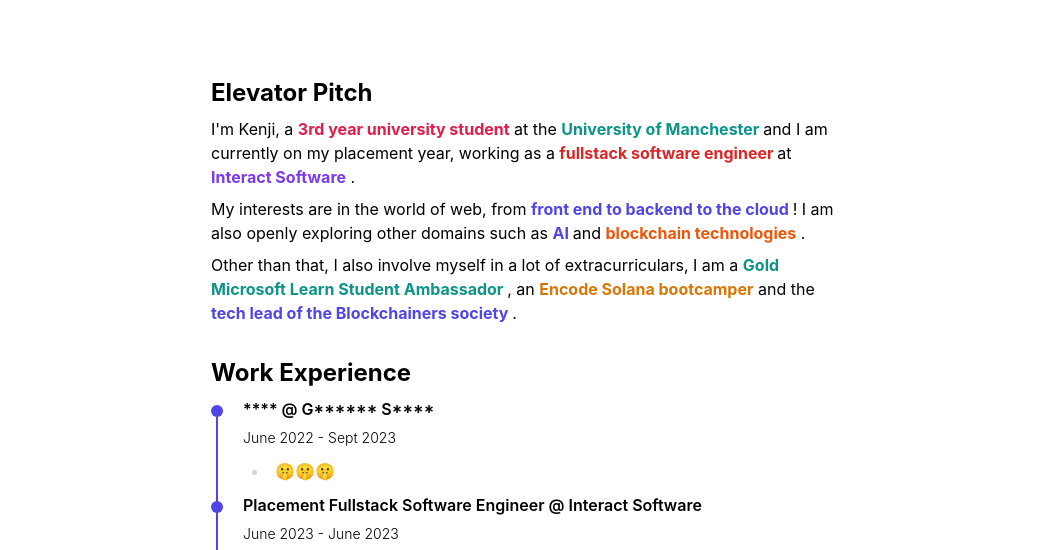
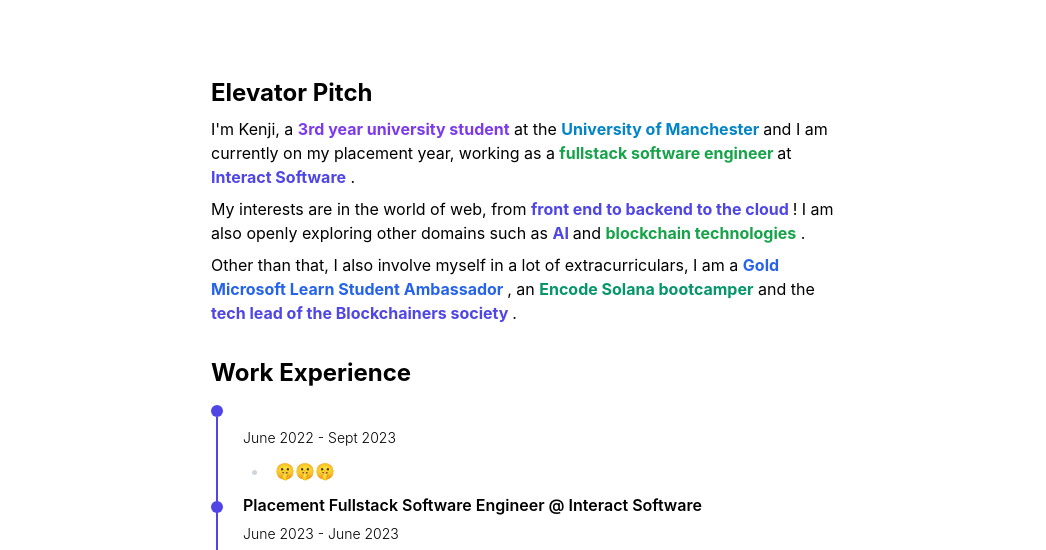
Before and after one commit to KenjiPcx/KenjiDocs, an Astro site in the folder kenji-docs/: page /about in a window 1280 px wide. Shown: the part 227-777 px from the top of the page, without its empty margins (117-1163 px from the left). Built offline with nearby package versions, Linux system fonts and the light colour scheme; Astro itself is replaced by a stand-in of ours.

Commit message:
Added responsiveness for small screens and spoilers

```diff
--- a/kenji-docs/src/components/Highlight.astro
+++ b/kenji-docs/src/components/Highlight.astro
@@ -1,9 +1,5 @@
 ---
 const colors = [
-  "text-red-600",
-  "text-orange-600",
-  "text-amber-600",
-  "text-yellow-600",
   "text-green-600",
   "text-emerald-600",
   "text-teal-600",
@@ -11,7 +7,6 @@
   "text-blue-600",
   "text-indigo-600",
   "text-violet-600",
-  "text-rose-600",
 ];
 
 const color = colors[Math.floor(Math.random() * colors.length)];
--- a/kenji-docs/src/components/TimelineItem.astro
+++ b/kenji-docs/src/components/TimelineItem.astro
@@ -3,9 +3,10 @@
   title: string;
   subtitle: string;
   last?: boolean;
+  spoiler?: boolean;
 }
 
-const { title, subtitle, last } = Astro.props;
+const { title, subtitle, last, spoiler } = Astro.props;
 ---
 
 <div class="flex">
@@ -17,7 +18,16 @@
       }`}></span>
   </div>
   <div class="bd-grid px-5">
-    <h3 class="font-semibold mb-1">{title}</h3>
+    <h3
+      id="demo"
+      class={`font-semibold mb-1 ${
+        spoiler
+          ? "text-transparent hover:text-black dark:hover:text-white rounded-xl"
+          : ""
+      }`}
+    >
+      {title}
+    </h3>
     <span class="font-light text-sm">{subtitle}</span>
     <div class="prose dark:prose-invert">
       <ul>
--- a/kenji-docs/src/components/about/WorkExperience.astro
+++ b/kenji-docs/src/components/about/WorkExperience.astro
@@ -6,8 +6,9 @@
 <div id="work-experience">
   <h2 class="text-2xl w-full font-bold mb-2">Work Experience</h2>
   <TimelineItem
-    title="**** @ G****** S****"
+    title="Software Engineering Summer Analyst @ Goldman Sachs"
     subtitle="June 2022 - Sept 2023"
+    spoiler
   >
     <li>🤫🤫🤫</li>
   </TimelineItem>
--- a/kenji-docs/src/pages/about.astro
+++ b/kenji-docs/src/pages/about.astro
@@ -15,7 +15,7 @@
     title="About Me"
     description="A detailed page about who I am and what I do"
   />
-  <div class="w-2/3 flex flex-col gap-8 p-4">
+  <div class="md:w-2/3 flex flex-col gap-8 p-4">
     <ElevatorPitch />
     <WorkExperience />
     <Extracurriculars />
```
